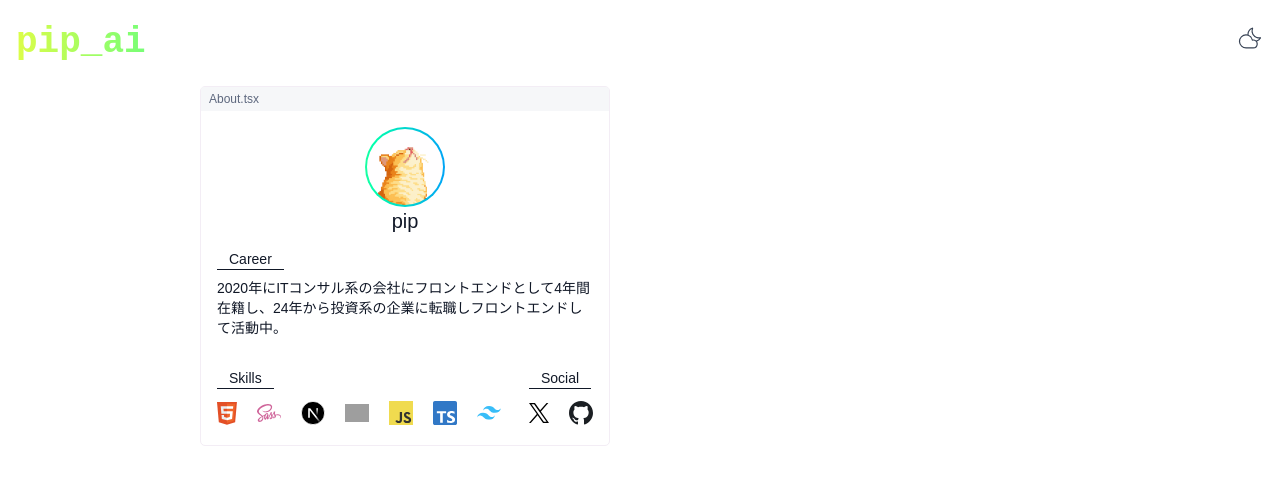
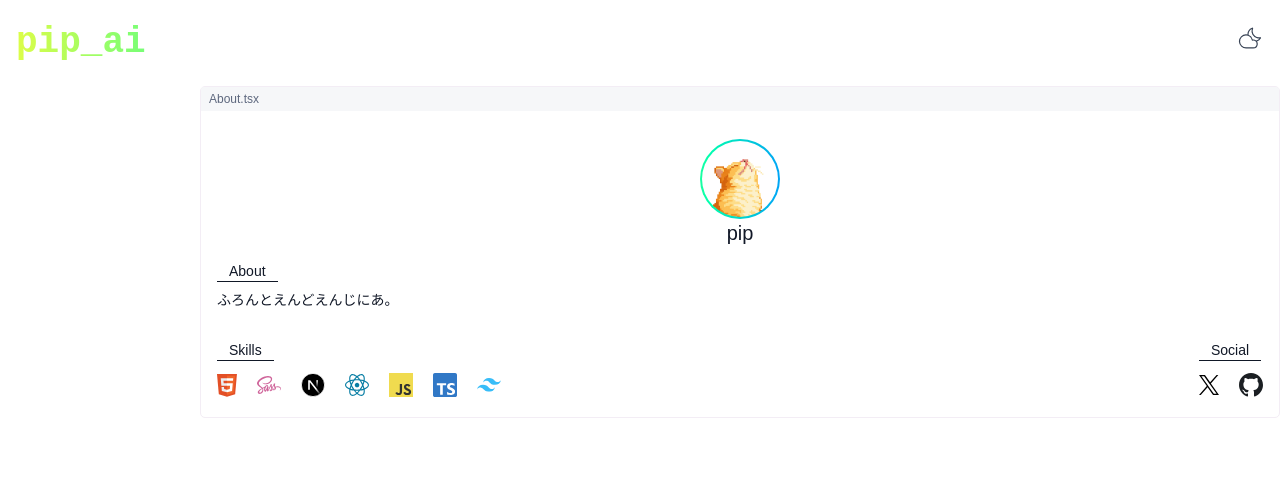
Before and after one commit to pipF-a/pip_ai, a Next.js app: page / in a window 1280 px wide. Shown: the top 480 px of the page. Built offline with nearby package versions, Linux system fonts and the light colour scheme; grey boxes are pictures that could not be loaded; a web font is replaced by a local one.

Commit message:
aboutを修正

```diff
--- a/src/components/About.tsx
+++ b/src/components/About.tsx
@@ -8,6 +8,7 @@ import { useDarkMode } from '@/hooks/useDarkMode';
 import { getAboutData } from '@/data/about';
 
 export const About = () => {
+
   const controls = useAnimation();
   const { isDarkMode } = useDarkMode();
 
@@ -30,9 +31,8 @@ export const About = () => {
   }, [controls]);
 
   return (
-    <section
+    <div
       className={clsx(
-        'w-[410px]',
         'rounded-[5px]',
         'border',
         'border-solid',
@@ -56,7 +56,8 @@ export const About = () => {
             'h-[80px]',
             'rounded-full',
             'p-[2px]',
-            'm-auto'
+            'm-auto',
+            'mt-3'
           )}
           style={{
             background: 'linear-gradient(90deg, #ff005a, #fffd38, #00ffae, #0099ff, #ff005a)',
@@ -92,13 +93,13 @@ export const About = () => {
         )}>
         <h4 className={clsx(
           'text-sm',
-        )}>{aboutData.career.title}</h4>
+        )}>{aboutData.about.title}</h4>
         </div>
         <p className={clsx(
           'mt-1',
           'text-sm',
           'mt-2'
-        )}>{aboutData.career.description}</p>
+        )}>{aboutData.about.description}</p>
         <div className={clsx('flex','justify-between','gap-7','mt-4')}>
           <div>
             <div className={clsx(
@@ -155,6 +156,6 @@ export const About = () => {
         </div>
 
       </div>
-    </section>
+    </div>
   );
 }
--- a/src/data/about.ts
+++ b/src/data/about.ts
@@ -15,7 +15,7 @@ export interface SocialImage {
 export interface AboutData {
   title: string;
   name: string;
-  career: {
+  about: {
     title: string;
     description: string;
   };
@@ -32,9 +32,9 @@ export interface AboutData {
 export const getAboutData = (isDarkMode: boolean): AboutData => ({
   title: "About.tsx",
   name: "pip",
-  career: {
-    title: "Career",
-    description: "2020年にITコンサル系の会社にフロントエンドとして4年間在籍し、24年から投資系の企業に転職しフロントエンドして活動中。"
+  about: {
+    title: "About",
+    description: "ふろんとえんどえんじにあ。"
   },
   skills: {
     title: "Skills",
@@ -42,7 +42,7 @@ export const getAboutData = (isDarkMode: boolean): AboutData => ({
       { src: "/about/html5.svg", alt: "HTML5", width: 20, height: 20 },
       { src: "/about/sass.svg", alt: "Sass", width: 24, height: 24 },
       { src: "/about/nextjs.svg", alt: "Next.js", width: 24, height: 24 },
-      { src: isDarkMode ? "/about/react_dark.svg" : "/about/react_light.svg", alt: "React", width: 24, height: 24 },
+      { src: isDarkMode ? "/react_dark.svg" : "/react_light.svg", alt: "React", width: 24, height: 24 },
       { src: "/about/javascript.svg", alt: "JavaScript", width: 24, height: 24 },
       { src: "/about/typescript.svg", alt: "TypeScript", width: 24, height: 24 },
       { src: "/about/tailwindcss.svg", alt: "Tailwind CSS", width: 24, height: 24 },
```
